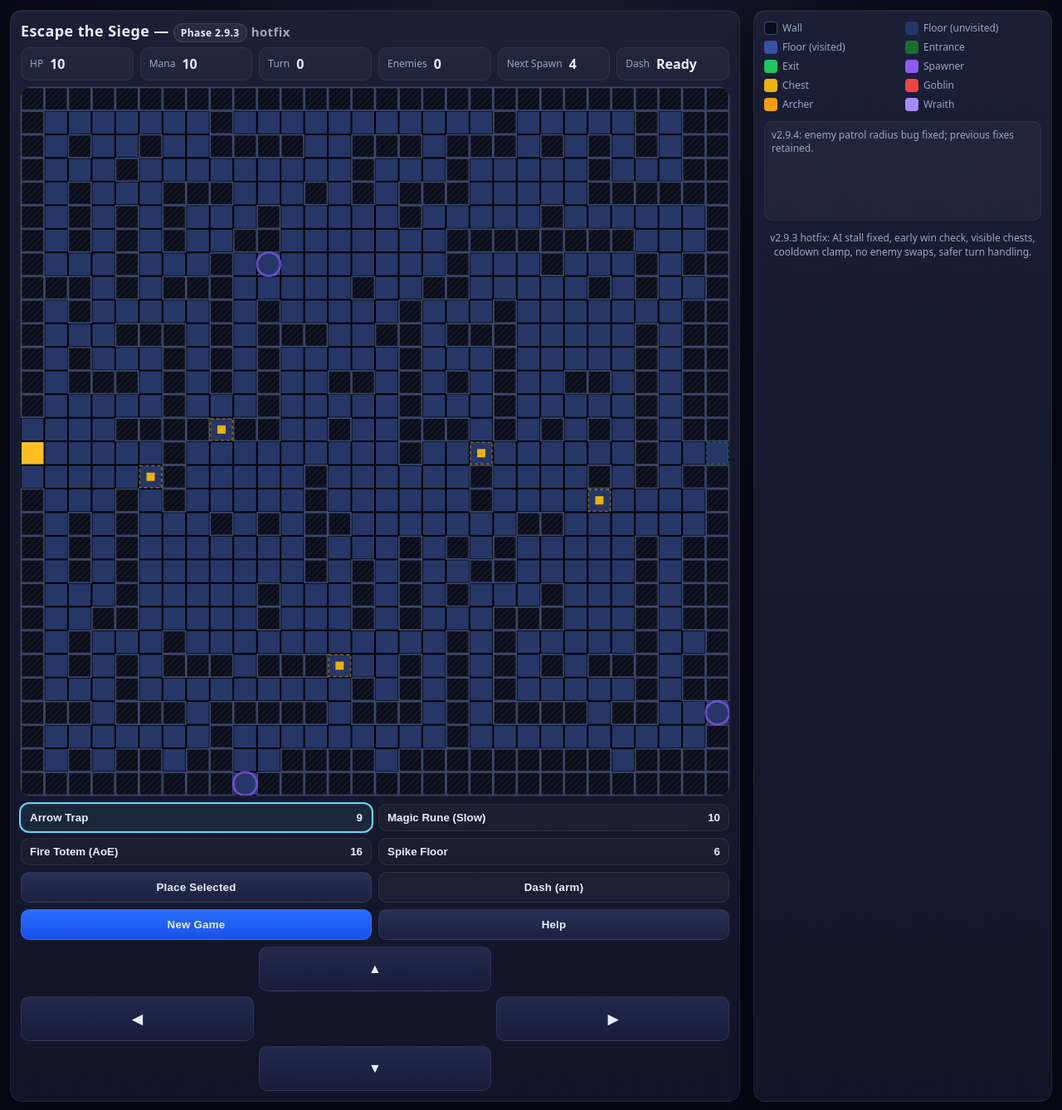
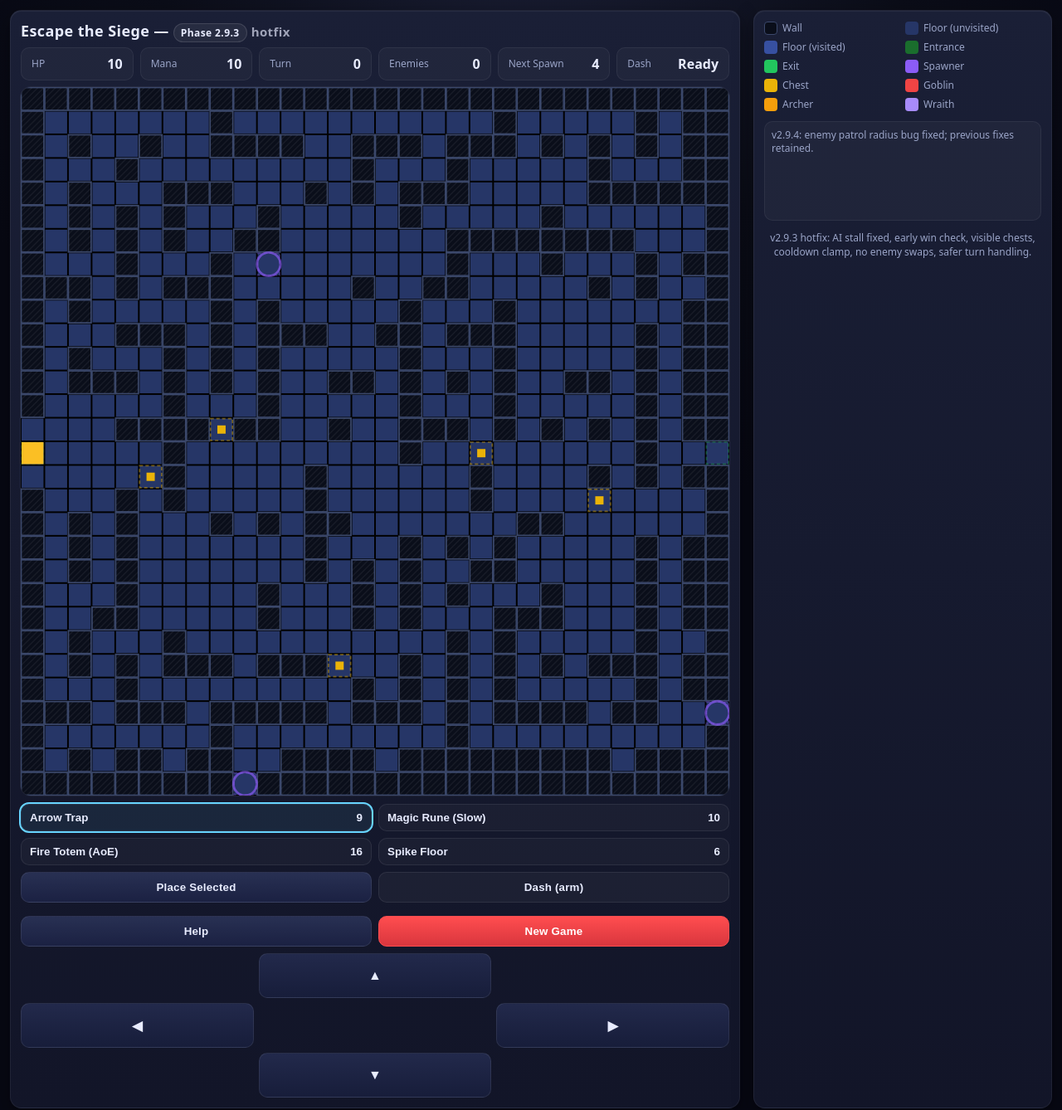
Before and after one commit to CigThePig/Escape-The-Siege, a plain HTML site: page index.html in a window 1280 px wide. Shown: the top 1338 px of the page at 83% size. Drawn offline with Linux system fonts and the light colour scheme; animation ran at ten frames a second.

Commit message:
refactor UI layout and buttons

```diff
--- a/index.html
+++ b/index.html
@@ -22,7 +22,7 @@
 <button id="toolSpike" class="toolbtn">Spike Floor <span style="float:right;">6</span></button>
 </div>
 <div class="row"><button id="btnPlace" class="btn">Place Selected</button><button id="btnDash" class="btn ghost">Dash (arm)</button></div>
-<div class="row"><button id="btnNew" class="btn primary">New Game</button><button id="btnHelp" class="btn">Help</button></div>
+<div class="row"><button id="btnHelp" class="btn">Help</button><button id="btnNew" class="btn danger">New Game</button></div>
 <div class="dpad" aria-label="Touch movement controls">
 <div class="pad-empty"></div><button class="padbtn" data-dir="up">▲</button><div class="pad-empty"></div>
 <button class="padbtn" data-dir="left">◀</button><div class="pad-empty"></div><button class="padbtn" data-dir="right">▶</button>
--- a/styles.css
+++ b/styles.css
@@ -4,14 +4,14 @@
 .wrap{display:grid;grid-template-columns:1fr 360px;gap:16px;width:min(1300px,100%);padding:12px}@media(max-width:900px){.wrap{grid-template-columns:1fr}}
 .panel{background:linear-gradient(180deg,#1a1f36,#121528);border:1px solid rgba(255,255,255,.06);border-radius:14px;box-shadow:0 8px 24px rgba(0,0,0,.35),inset 0 1px 0 rgba(255,255,255,.06);padding:12px}
 h1{font-size:18px;margin:0 0 6px;font-weight:700;letter-spacing:.4px}
-.hud{display:grid;grid-template-columns:repeat(6,minmax(0,1fr));gap:8px;align-items:center;margin-bottom:8px}
-.stat{display:grid;grid-template-columns:auto 1fr;gap:8px;align-items:center;padding:8px 10px;border-radius:10px;background:rgba(255,255,255,.03);border:1px solid rgba(255,255,255,.06)}
+.hud{display:flex;flex-wrap:wrap;gap:8px;align-items:center;margin-bottom:8px}
+.stat{display:flex;justify-content:space-between;align-items:center;flex:1 1 120px;gap:8px;padding:8px 12px;border-radius:10px;background:rgba(255,255,255,.03);border:1px solid rgba(255,255,255,.06)}
 .stat.hp.flash{background:rgba(255,107,107,.18);color:#ffd1d1}.stat .label{font-size:12px;color:var(--muted);line-height:1}.stat .value{font-weight:700;font-size:16px}
 #gameCanvas{width:100%;aspect-ratio:1/1;display:block;border-radius:12px;background:#0e1020;outline:1px solid rgba(255,255,255,.06);touch-action:manipulation}
 .right{display:grid;grid-template-rows:auto auto 1fr auto;gap:12px}
 .btn{cursor:pointer;user-select:none;padding:10px 12px;border-radius:10px;border:1px solid rgba(255,255,255,.08);background:linear-gradient(180deg,#283053,#1b2142);color:var(--text);font-weight:700;letter-spacing:.2px;text-align:center}
-.btn:active{transform:translateY(1px) scale(.99)}.btn.primary{background:linear-gradient(180deg,#2b6fff,#184fe8);border-color:#2b6fff}.btn.ghost{background:rgba(255,255,255,.04)}
-.row{display:grid;grid-template-columns:1fr 1fr;gap:8px}.tools{display:grid;grid-template-columns:1fr 1fr;gap:8px}
+.btn:active{transform:translateY(1px) scale(.99)}.btn.primary{background:linear-gradient(180deg,#2b6fff,#184fe8);border-color:#2b6fff}.btn.ghost{background:rgba(255,255,255,.04)}.btn.danger{background:linear-gradient(180deg,#ff4d4f,#d9363e);border-color:#ff4d4f;color:#fff}
+.row{display:grid;grid-template-columns:1fr 1fr;gap:8px}.row+.row{margin-top:8px}.tools{display:grid;grid-template-columns:1fr 1fr;gap:8px}
 .toolbtn{padding:8px 10px;border-radius:10px;border:1px solid rgba(255,255,255,.08);background:rgba(255,255,255,.03);color:var(--text);font-weight:700;text-align:left}
 .toolbtn.active{outline:2px solid var(--accent);background:rgba(103,212,255,.08)}.tileLegend{display:grid;grid-template-columns:1fr 1fr;gap:6px;font-size:12px;color:var(--muted)}
 .legendItem{display:grid;grid-template-columns:16px 1fr;gap:6px;align-items:center}.swatch{width:16px;height:16px;border-radius:4px}
```
